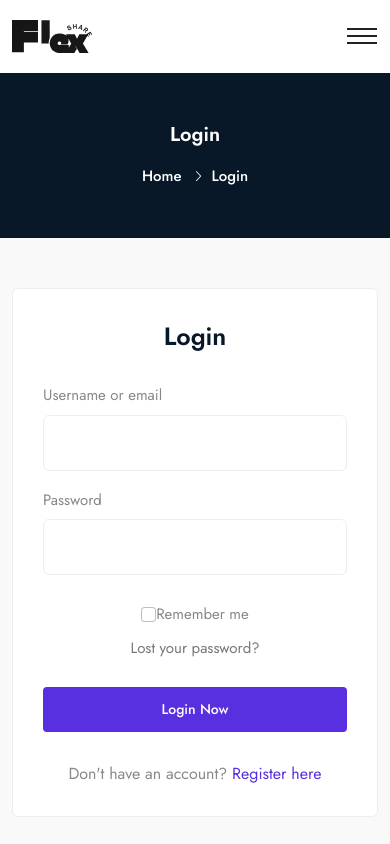
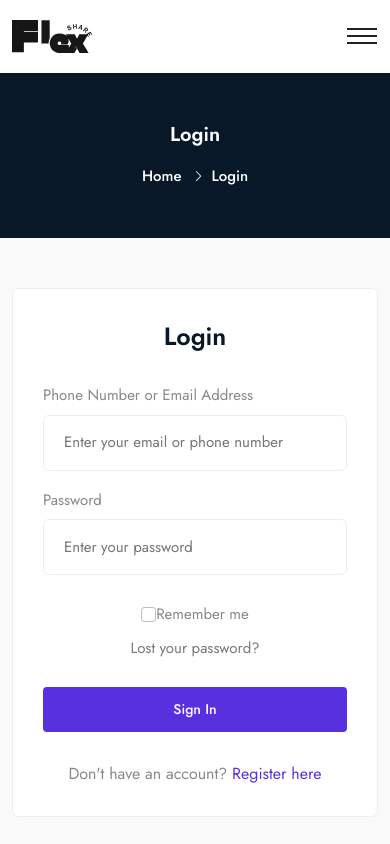
Before and after one commit to kajugadaniels/flexshare-client, a React (Vite) app: page /login in a window 390 px wide. Shown: the top 844 px of the page. Built offline with nearby package versions, Linux system fonts and the light colour scheme.

Commit message:
Enable login with email or phone number

```diff
--- a/package.json
+++ b/package.json
@@ -10,6 +10,7 @@
     "preview": "vite preview"
   },
   "dependencies": {
+    "axios": "^1.7.7",
     "bootstrap": "^5.3.3",
     "glightbox": "^3.3.0",
     "line-awesome": "^1.3.0",
--- a/src/api.js
+++ b/src/api.js
@@ -9,9 +9,9 @@ const api = axios.create({
     },
 });
 
-export const login = async (email, password) => {
+export const login = async (payload) => {
     try {
-        const response = await api.post('/auth/login/', { email, password });
+        const response = await api.post('/auth/login/', payload);
         return {
             success: true,
             data: response.data,
--- a/src/pages/auth/Login.jsx
+++ b/src/pages/auth/Login.jsx
@@ -1,6 +1,54 @@
-import React from 'react'
+import React, { useState, useEffect } from 'react';
+import { Link, useNavigate } from 'react-router-dom';
+import { login } from '../../api';
+import { toast } from 'react-toastify';
 
 const Login = () => {
+    const [identifier, setIdentifier] = useState('');
+    const [password, setPassword] = useState('');
+    const [loading, setLoading] = useState(false);
+    const navigate = useNavigate();
+
+    useEffect(() => {
+        const token = localStorage.getItem('token');
+        if (token) {
+            localStorage.removeItem('token');
+            localStorage.removeItem('user');
+            toast.info('You have been logged out.');
+        }
+    }, []);
+
+    const handleLogin = async (e) => {
+        e.preventDefault();
+        setLoading(true);
+
+        try {
+            // Prepare the payload with 'identifier' and 'password'
+            const payload = {
+                identifier: identifier.trim(), // Remove any leading/trailing spaces
+                password: password
+            };
+
+            const response = await login(payload); // Pass the payload object
+
+            const { success, data, message } = response;
+
+            if (success) {
+                toast.success('Login successful!');
+                localStorage.setItem('token', data.token);
+                localStorage.setItem('user', JSON.stringify(data.user));
+                navigate('/dashboard');
+            } else {
+                toast.error(message);
+            }
+        } catch (error) {
+            // This block is redundant since errors are handled in the login function
+            toast.error('An error occurred during login');
+        } finally {
+            setLoading(false);
+        }
+    };
+
     return (
         <>
             <div className="breadcrumbs">
@@ -14,9 +62,9 @@ const Login = () => {
                         <div className="col-lg-6 col-md-6 col-12">
                             <ul className="breadcrumb-nav">
                                 <li>
-                                    <a href="/">
+                                    <Link to="/">
                                         Home
-                                    </a>
+                                    </Link>
                                 </li>
                                 <li>Login</li>
                             </ul>
@@ -31,37 +79,57 @@ const Login = () => {
                         <div className="col-lg-6 offset-lg-3 col-md-8 offset-md-2 col-12">
                             <div className="form-head">
                                 <h4 className="title">Login</h4>
-                                <form>
+                                <form onSubmit={handleLogin}>
                                     <div className="form-group">
-                                        <label>Username or email</label>
-                                        <input name="email" type="email" />
+                                        <label>Phone Number or Email Address</label>
+                                        <input
+                                            name="identifier"
+                                            type="text" // Changed from 'email' to 'text' to accept phone numbers
+                                            value={identifier}
+                                            onChange={(e) => setIdentifier(e.target.value)}
+                                            placeholder="Enter your email or phone number"
+                                            required
+                                        />
                                     </div>
                                     <div className="form-group">
                                         <label>Password</label>
-                                        <input name="password" type="password" />
+                                        <input
+                                            name="password"
+                                            type="password"
+                                            value={password}
+                                            onChange={(e) => setPassword(e.target.value)}
+                                            placeholder="Enter your password"
+                                            required
+                                        />
                                     </div>
                                     <div className="check-and-pass">
                                         <div className="row align-items-center">
                                             <div className="col-lg-6 col-md-6 col-12">
                                                 <div className="form-check">
-                                                    <input type="checkbox" className="form-check-input width-auto" />
-                                                    <label className="form-check-label">Remember me</label>
+                                                    <input
+                                                        type="checkbox"
+                                                        className="form-check-input width-auto"
+                                                        id="rememberMe"
+                                                    />
+                                                    <label className="form-check-label" htmlFor="rememberMe">
+                                                        Remember me
+                                                    </label>
                                                 </div>
                                             </div>
                                             <div className="col-lg-6 col-md-6 col-12">
-                                                <a href="javascript:void(0)" className="lost-pass">
+                                                <Link to="/password-reset" className="lost-pass">
                                                     Lost your password?
-                                                </a>
+                                                </Link>
                                             </div>
                                         </div>
                                     </div>
                                     <div className="button">
-                                        <button type="submit" className="btn">
-                                            Login Now
+                                        <button type="submit" className="btn" disabled={loading}>
+                                            {loading ? 'Signing In...' : 'Sign In'}
                                         </button>
                                     </div>
                                     <p className="outer-link">
-                                        Don't have an account? <a href="/register">Register here</a>
+                                        Don't have an account? <Link to="/register">Register here</Link>
                                     </p>
                                 </form>
                             </div>
@@ -73,4 +141,4 @@ const Login = () => {
     )
 }
 
-export default Login
+export default Login;
```
Also changed, not shown: 1 other file (tests, documents, lock files or other folders).
